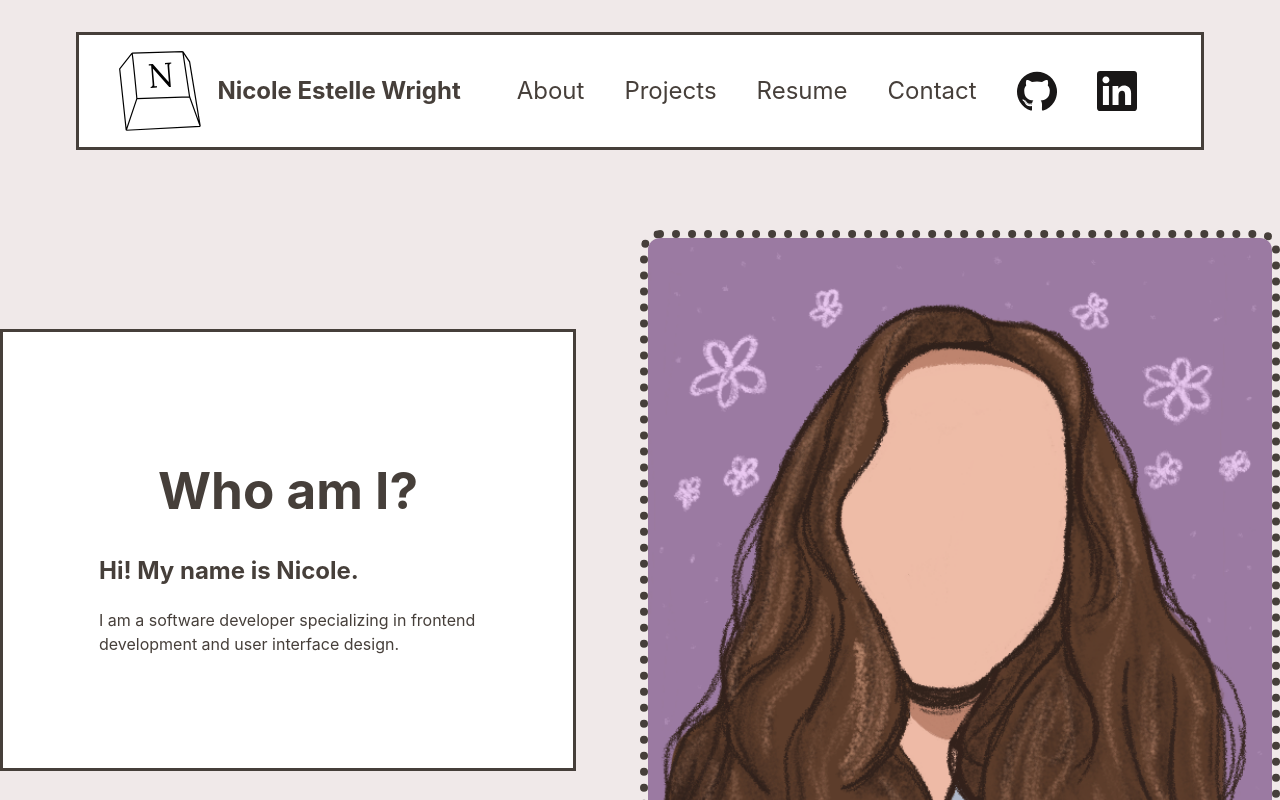
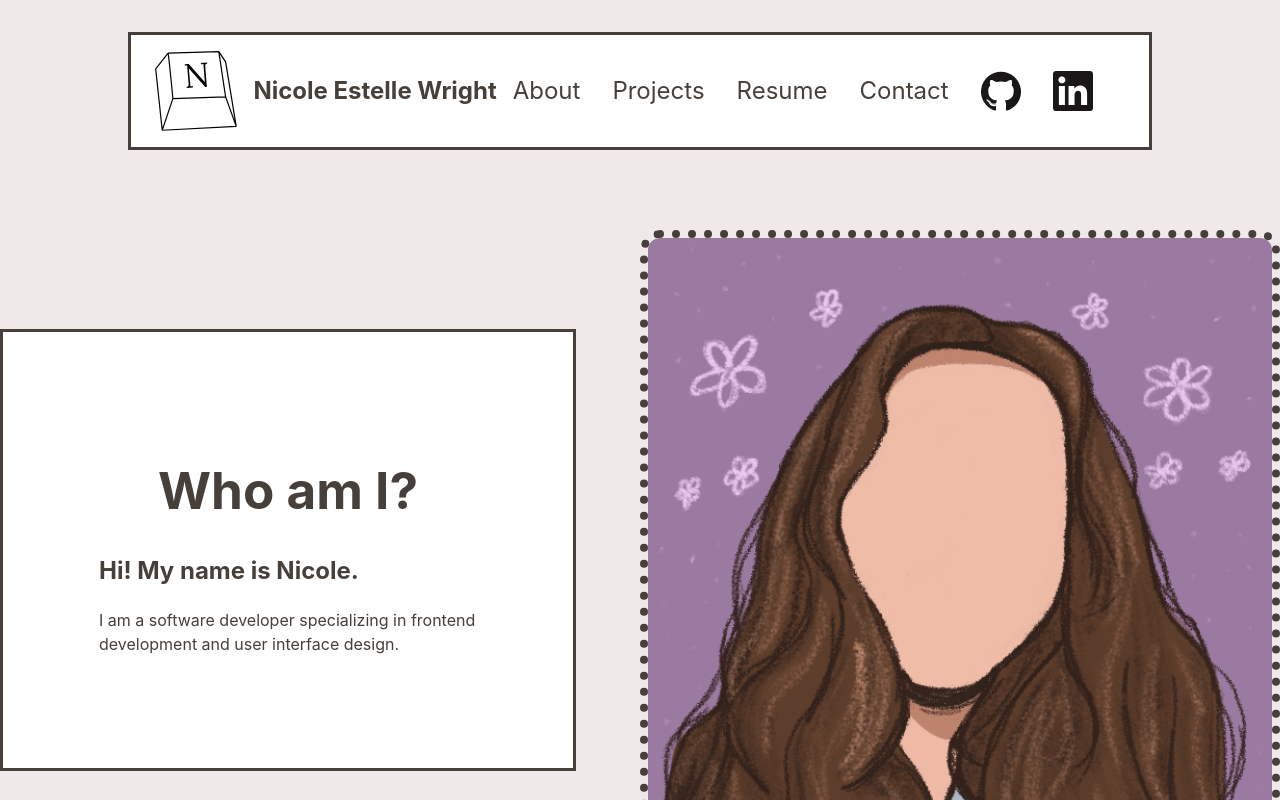
Before and after one commit to nicoleleft/portfolio, a React (Vite) app: page / in a window 1280 px wide. Shown: the top 800 px of the page. Built offline with nearby package versions, Linux system fonts and the light colour scheme.

Commit message:
add animations to nav bar

```diff
--- a/src/App.css
+++ b/src/App.css
@@ -71,8 +71,6 @@ body {
   color: #463f3a;
   justify-content: space-between;
   align-items: center;
-  gap: 2rem;
-  padding: 0 1rem;
 }
 
 .nav ul {
@@ -83,6 +81,7 @@ body {
   gap: 1rem;
   font-size: 24px;
   padding-left: 0;
+  padding-right: 1rem;
   margin-right: 2rem;
 }
 
@@ -103,21 +102,27 @@ body {
   text-decoration: none;
   height: 100%;
   display: flex;
+  padding-left: 0.5rem;
+  padding-right: 0.5rem;
   align-items: center;
-  padding-left: 0.5rem;
-  padding-right: 1rem;
+}
+
+.nav li {
+  transform: translateX(0px) translateY(0px);
+  transition-property: transform;
+  transition-timing-function: cubic-bezier(0.25, 0.46, 0.45, 0.94);
+  transition-duration: 0.15s;
 }
 
 .nav li:hover {
   background-color: #886390;
   border-radius: 10px;
   color: white;
-  padding-left: 0.5rem;
   padding-bottom: 0.1rem;
-  translate: 10px 10px;
-  transition-property: translate;
+  transform: translateX(5px) translateY(5px);
+  transition-property: transform;
   transition-timing-function: cubic-bezier(0.25, 0.46, 0.45, 0.94);
-  transition-duration: 0.15s;
+  transition-duration: 300ms;
 }
 
 .nav button {
```
